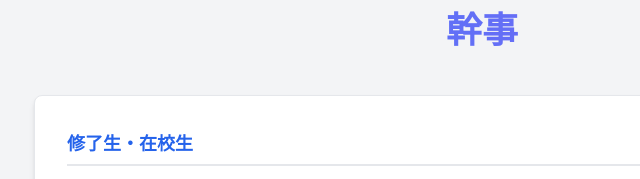
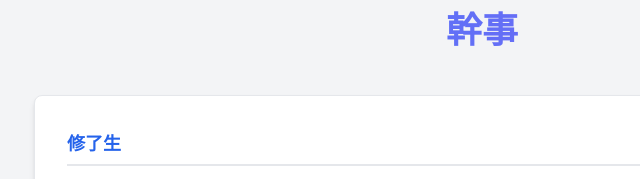
Before and after one commit to chmst-dev/govfes2025, a plain HTML site: page index.html in a window 1280 px wide. Shown: the part 2520-2699 px from the top of the page, 158-798 px from the left. Drawn offline with nearby package versions, Linux system fonts and the light colour scheme.

Commit message:
Update index.html

```diff
--- a/index.html
+++ b/index.html
@@ -152,7 +152,7 @@
                 <h3 class="text-3xl md:text-4xl font-bold text-center mb-12 gradient-text">幹事</h3>
                 <div class="max-w-4xl mx-auto bg-white p-8 rounded-lg shadow-md border border-gray-200">
                     <div class="mb-6">
-                        <h4 class="font-bold text-lg text-blue-600 border-b-2 border-gray-200 pb-2 mb-4">修了生・在校生</h4>
+                        <h4 class="font-bold text-lg text-blue-600 border-b-2 border-gray-200 pb-2 mb-4">修了生</h4>
                         <div class="grid grid-cols-2 sm:grid-cols-3 md:grid-cols-4 gap-x-6 gap-y-3 text-gray-700">
                             <p>石黒 (9期)</p>
                             <p>柳澤 (10期)</p>
```
